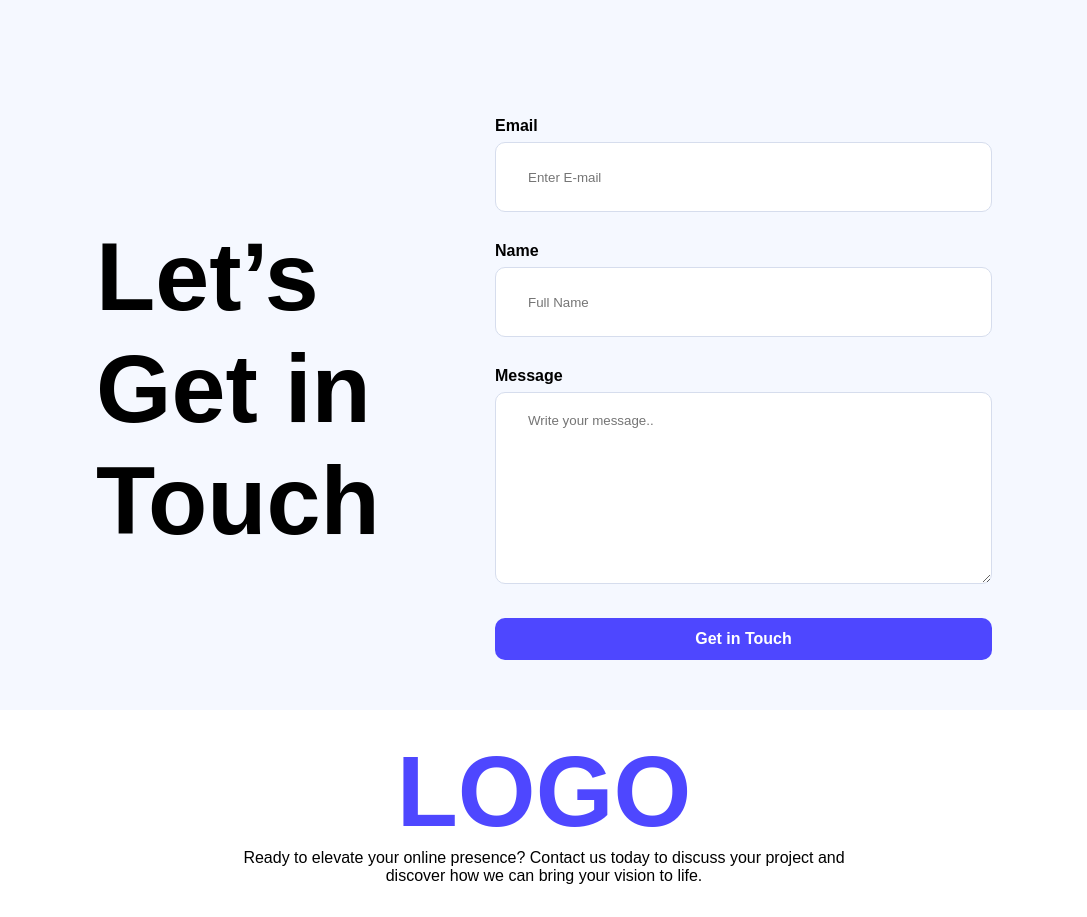
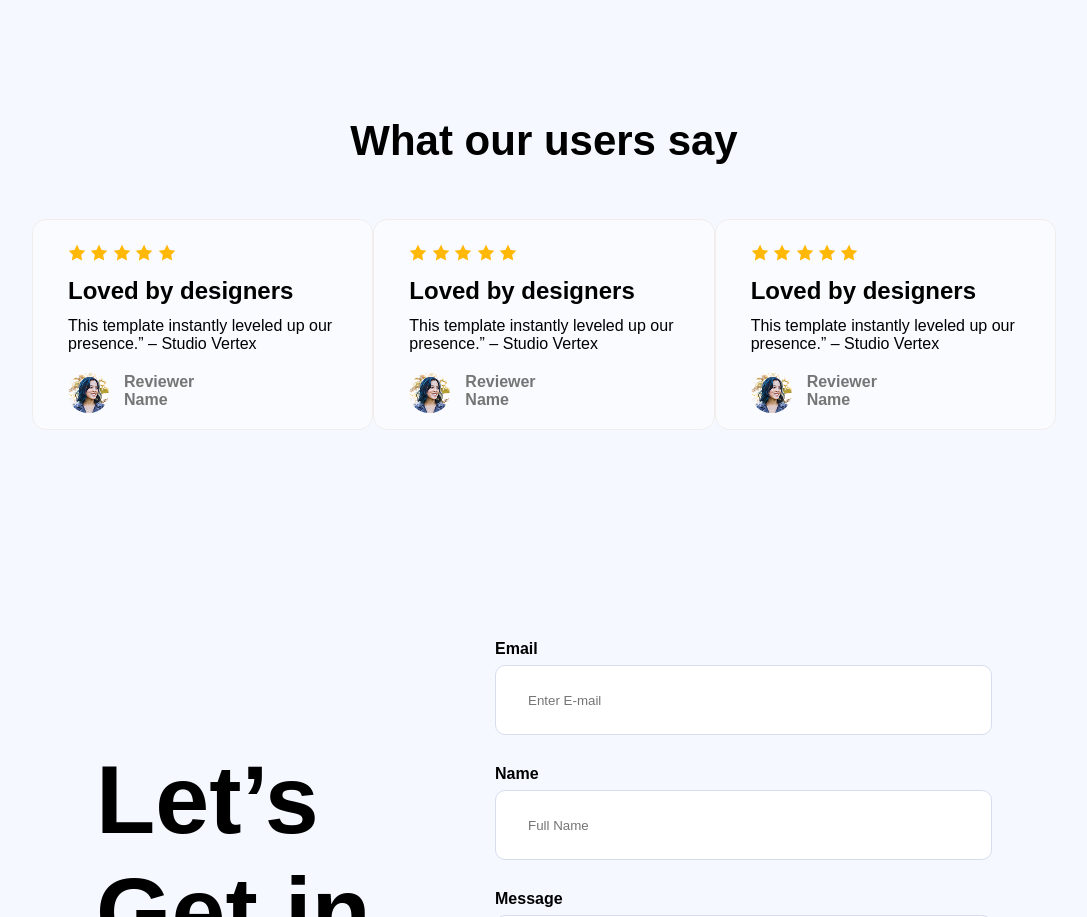
Before and after one commit to bmfaysal33/B12-assignment-01, a plain HTML site: page index.html in a window 1280 px wide. Shown: the part 1857-2774 px from the top of the page, without its empty margins (96-1183 px from the left). Drawn offline with Linux system fonts and the light colour scheme.

Commit message:
user review section done

```diff
--- a/index.html
+++ b/index.html
@@ -5,6 +5,10 @@
     <meta name="viewport" content="width=device-width, initial-scale=1.0" />
     <title>Landing Launchpad</title>
     <link rel="stylesheet" href="styles/style.css" />
+    <script
+      src="https://kit.fontawesome.com/222b9c5d8f.js"
+      crossorigin="anonymous"
+    ></script>
   </head>
   <body>
     <!-- Banner Section Starts Here  -->
@@ -71,6 +75,91 @@
 
       <!-- Stats Section Ends -->
 
+
+
+      <!-- User Review section  -->
+
+      <section id="user-review">
+        <div> <h1>What our users say</h1></div>
+        <div id="cards-container">
+
+
+
+          <!-- First Card -->
+          <div class="review-cards">
+            <div>
+              <img src="Assets/icon-star.png" alt="">
+              <img src="Assets/icon-star.png" alt="">
+              <img src="Assets/icon-star.png" alt="">
+              <img src="Assets/icon-star.png" alt="">
+              <img src="Assets/icon-star.png" alt="">
+            </div>
+            <div>
+                <h2>Loved by designers</h2>
+                <p>This template instantly leveled up our presence.” – Studio Vertex</p>
+            </div>
+
+            <div class="icons-card">
+                <div>
+                    <img style="border-radius: 50px;" src="Assets/avatar.png" alt="">
+                </div>
+                <div>
+                    <h2>Reviewer <br>Name</h2>
+                </div>
+            </div>
+          </div>
+
+          <!-- First Card -->
+          <div class="review-cards">
+            <div>
+              <img src="Assets/icon-star.png" alt="">
+              <img src="Assets/icon-star.png" alt="">
+              <img src="Assets/icon-star.png" alt="">
+              <img src="Assets/icon-star.png" alt="">
+              <img src="Assets/icon-star.png" alt="">
+            </div>
+            <div>
+                <h2>Loved by designers</h2>
+                <p>This template instantly leveled up our presence.” – Studio Vertex</p>
+            </div>
+
+            <div class="icons-card">
+                <div>
+                    <img style="border-radius: 50px;" src="Assets/avatar.png" alt="">
+                </div>
+                <div>
+                    <h2>Reviewer <br>Name</h2>
+                </div>
+            </div>
+          </div>
+
+          <!-- First Card -->
+          <div class="review-cards">
+            <div>
+              <img src="Assets/icon-star.png" alt="">
+              <img src="Assets/icon-star.png" alt="">
+              <img src="Assets/icon-star.png" alt="">
+              <img src="Assets/icon-star.png" alt="">
+              <img src="Assets/icon-star.png" alt="">
+            </div>
+            <div>
+                <h2>Loved by designers</h2>
+                <p>This template instantly leveled up our presence.” – Studio Vertex</p>
+            </div>
+
+            <div class="icons-card">
+                <div>
+                    <img style="border-radius: 50px;" src="Assets/avatar.png" alt="">
+                </div>
+                <div>
+                    <h2>Reviewer <br>Name</h2>
+                </div>
+            </div>
+          </div>
+        </div>
+      </section>
+
+
       <!-- Form section starts here  -->
       <section id="form-section">
         <div><h1 class="form-section-title">Let’s Get in Touch</h1></div>
@@ -114,11 +203,12 @@
       </section>
       <!-- Form section Ends here  -->
 
+
       <!-- Footer section starts here  -->
 
       <footer>
         <div class="footer-elements">
-          <div style="margin-bottom: 30px;">
+          <div style="margin-bottom: 30px">
             <h1 style="font-size: 100px; font-weight: 900" class="logo">
               LOGO
             </h1>
--- a/styles/style.css
+++ b/styles/style.css
@@ -33,10 +33,14 @@
   color: white;
   border: none;
   cursor: pointer;
+
 }
 
+.btn:hover{
+    background-color: rgba(24, 197, 24, 0.718);
+}
 
-body{
+body {
   background: rgb(245, 248, 255);
 }
 
@@ -134,8 +138,6 @@ body{
   flex-direction: column;
 }
 
-
-
 .stats-info {
   display: flex;
   flex-direction: row;
@@ -194,26 +196,82 @@ body{
   height: auto;
 }
 
+/* Users review */
 
+#user-review {
+  display: flex;
+  flex-direction: column;
+  justify-content: center;
+  text-align: center;
+  width: 80%;
+  margin: 0 auto;
+}
 
+#user-review > div > h1 {
+  font-size: 42px;
+  font-weight: 700;
+}
+
+#cards-container{
+        display: flex;
+        flex-direction: row;
+        justify-content: space-around;
+        margin-top: 54px;
+        margin-bottom: 160px;
+}
+
+.review-cards {
+  border: 2px solid;
+  border: 1px solid rgb(242, 237, 237);
+  border-radius: 14px;
+  background: rgba(255, 255, 255, 0.5);
+  width: 367px;
+  text-align: left;
+  padding: 24px 4px 12px 35px;
+}
+
+.review-cards > div > h2 {
+  font-size: 24px;
+  font-weight: 600;
+  margin: 12px auto;
+}
+
+.review-cards > div > p {
+  font-size: 16px;
+  font-weight: 400;
+}
+
+.icons-card {
+  display: flex;
+  flex-direction: row;
+
+  justify-content: left;
+  margin-top: 20px;
+}
+
+.icons-card div h2 {
+  color: rgb(117, 117, 117);
+  font-size: 16px;
+  font-weight: 600;
+  margin-left: 15px;
+}
 
 /* Footer Section */
 
-footer{
+footer {
   display: flex;
   flex-direction: column;
   justify-content: center;
   text-align: center;
   background-color: white;
-
 }
 
-.footer-elements{
+.footer-elements {
   width: 50%;
   margin: 24px auto;
 }
 
-.footer-elements div a{
+.footer-elements div a {
   margin-right: 15px;
   text-decoration: none;
   color: rgb(137, 135, 161);
```
Lines whose indentation alone changed are shown as unchanged.
